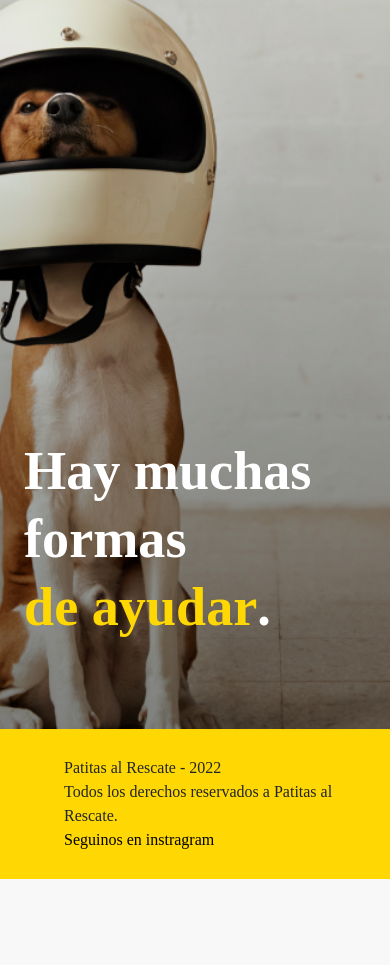
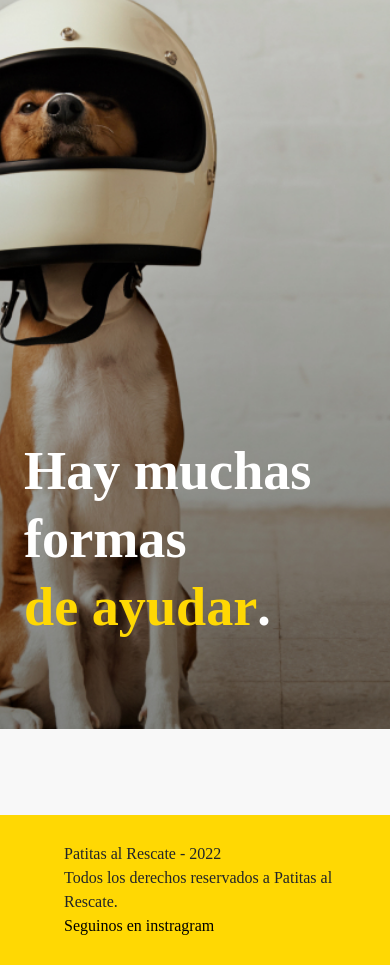
Before and after one commit to yaninasalvay/SASS, a website: page index.html in a window 390 px wide. Shown: the part 2551-3516 px from the top of the page. Before the commit the page ends 3430 px from the top, so only its background shows below. Drawn offline with nearby package versions, Linux system fonts and the light colour scheme.

Commit message:
correcion

```diff
--- a/SCSS/secciones/_media.scss
+++ b/SCSS/secciones/_media.scss
@@ -60,7 +60,9 @@
     align-items: center;
     justify-content: flex-start;
     padding: 2rem;
+      top: 86px;
   }
+
   .gridContainerAyudar {
     display: grid;
     grid-template-columns: 100vw;
```
Also changed, not shown: CSS/style.css.
